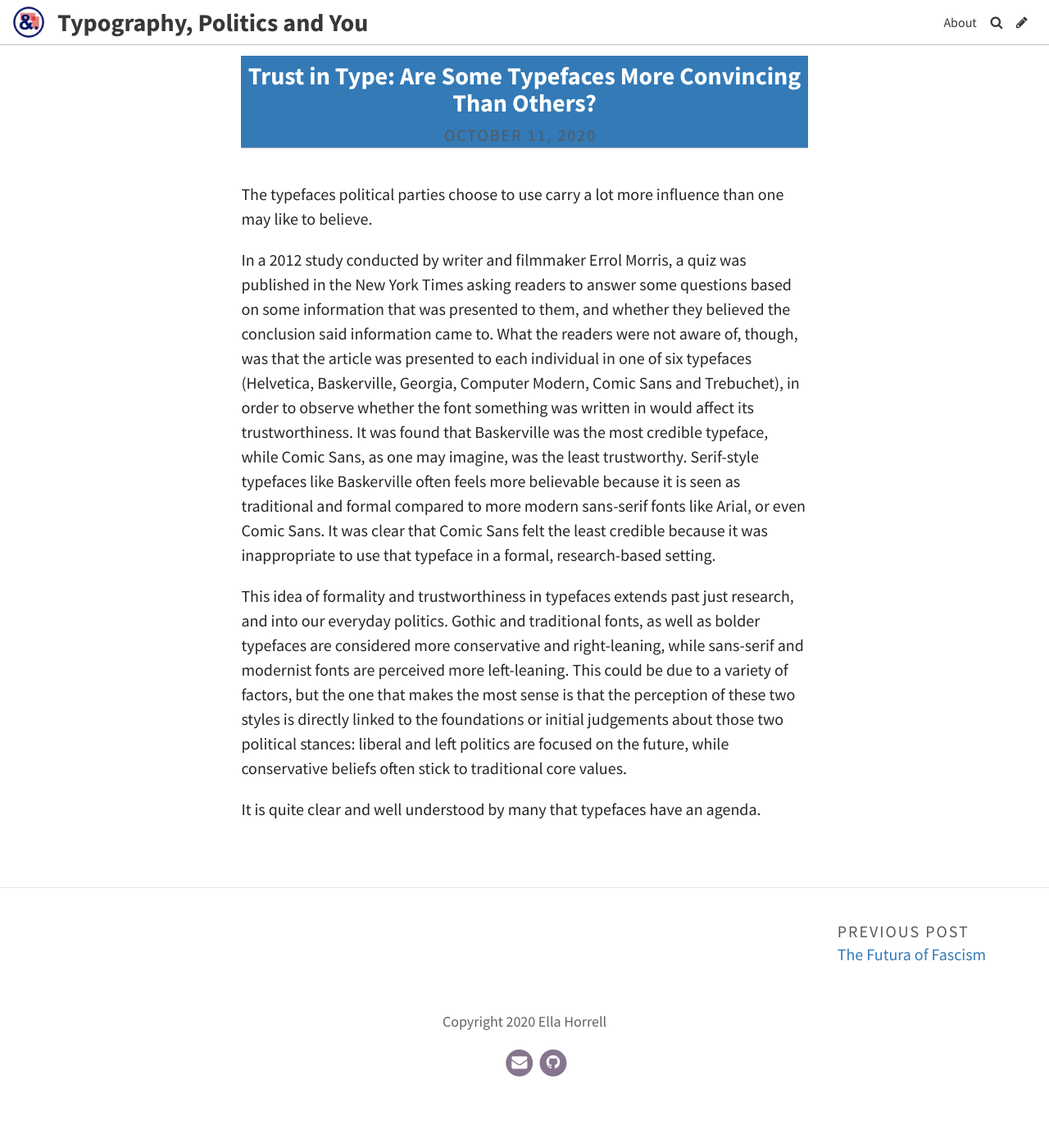
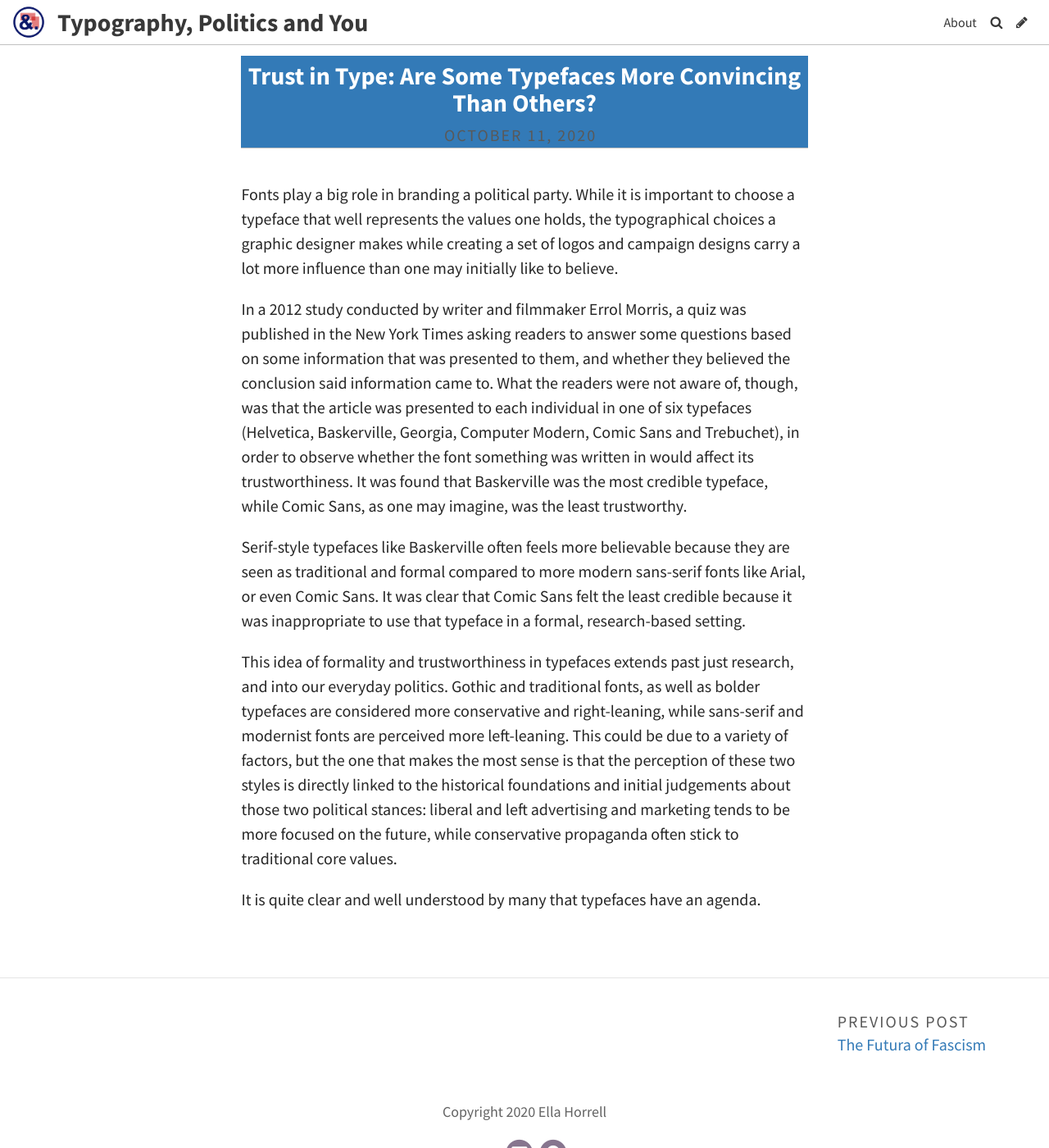
Before and after one commit to ellahorrell/brookesblog, a Jekyll site: the page built from _posts/2020-10-11-trust-in-type-are-some-typefaces-more-convincing-than-others.md, in a window 1280 px wide and 1400 px high. Shown: the whole window at 82% size. Built offline with Jekyll 4.4.1, drawn with Linux system fonts in a browser that asks for light colours; some web fonts are replaced.

Commit message:
Update Post “2020-10-11-trust-in-type-are-some-typefaces-more-convincing-than-others”

```diff
--- a/_posts/2020-10-11-trust-in-type-are-some-typefaces-more-convincing-than-others.md
+++ b/_posts/2020-10-11-trust-in-type-are-some-typefaces-more-convincing-than-others.md
@@ -4,10 +4,12 @@ title: "Trust in Type: Are Some Typefaces More Convincing Than Others?"
 date: 2020-10-11T19:52:20.325Z
 comments: true
 ---
-The typefaces political parties choose to use carry a lot more influence than one may like to believe.
+Fonts play a big role in branding a political party. While it is important to choose a typeface that well represents the values one holds, the typographical choices a graphic designer makes while creating a set of logos and campaign designs carry a lot more influence than one may initially like to believe.
 
-In a 2012 study conducted by writer and filmmaker Errol Morris, a quiz was published in the New York Times asking readers to answer some questions based on some information that was presented to them, and whether they believed the conclusion said information came to. What the readers were not aware of, though, was that the article was presented to each individual in one of six typefaces (Helvetica, Baskerville, Georgia, Computer Modern, Comic Sans and Trebuchet), in order to observe whether the font something was written in would affect its trustworthiness. It was found that Baskerville was the most credible typeface, while Comic Sans, as one may imagine, was the least trustworthy. Serif-style typefaces like Baskerville often feels more believable because it is seen as traditional and formal compared to more modern sans-serif fonts like Arial, or even Comic Sans. It was clear that Comic Sans felt the least credible because it was inappropriate to use that typeface in a formal, research-based setting.
+In a 2012 study conducted by writer and filmmaker Errol Morris, a quiz was published in the New York Times asking readers to answer some questions based on some information that was presented to them, and whether they believed the conclusion said information came to. What the readers were not aware of, though, was that the article was presented to each individual in one of six typefaces (Helvetica, Baskerville, Georgia, Computer Modern, Comic Sans and Trebuchet), in order to observe whether the font something was written in would affect its trustworthiness. It was found that Baskerville was the most credible typeface, while Comic Sans, as one may imagine, was the least trustworthy.
 
-This idea of formality and trustworthiness in typefaces extends past just research, and into our everyday politics. Gothic and traditional fonts, as well as bolder typefaces are considered more conservative and right-leaning, while sans-serif and modernist fonts are perceived more left-leaning. This could be due to a variety of factors, but the one that makes the most sense is that the perception of these two styles is directly linked to the foundations or initial judgements about those two political stances: liberal and left politics are focused on the future, while conservative beliefs often stick to traditional core values.
+Serif-style typefaces like Baskerville often feels more believable because they are seen as traditional and formal compared to more modern sans-serif fonts like Arial, or even Comic Sans. It was clear that Comic Sans felt the least credible because it was inappropriate to use that typeface in a formal, research-based setting.
+
+This idea of formality and trustworthiness in typefaces extends past just research, and into our everyday politics. Gothic and traditional fonts, as well as bolder typefaces are considered more conservative and right-leaning, while sans-serif and modernist fonts are perceived more left-leaning. This could be due to a variety of factors, but the one that makes the most sense is that the perception of these two styles is directly linked to the historical foundations and initial judgements about those two political stances: liberal and left advertising and marketing tends to be more focused on the future, while conservative propaganda often stick to traditional core values.
 
 It is quite clear and well understood by many that typefaces have an agenda.
```
